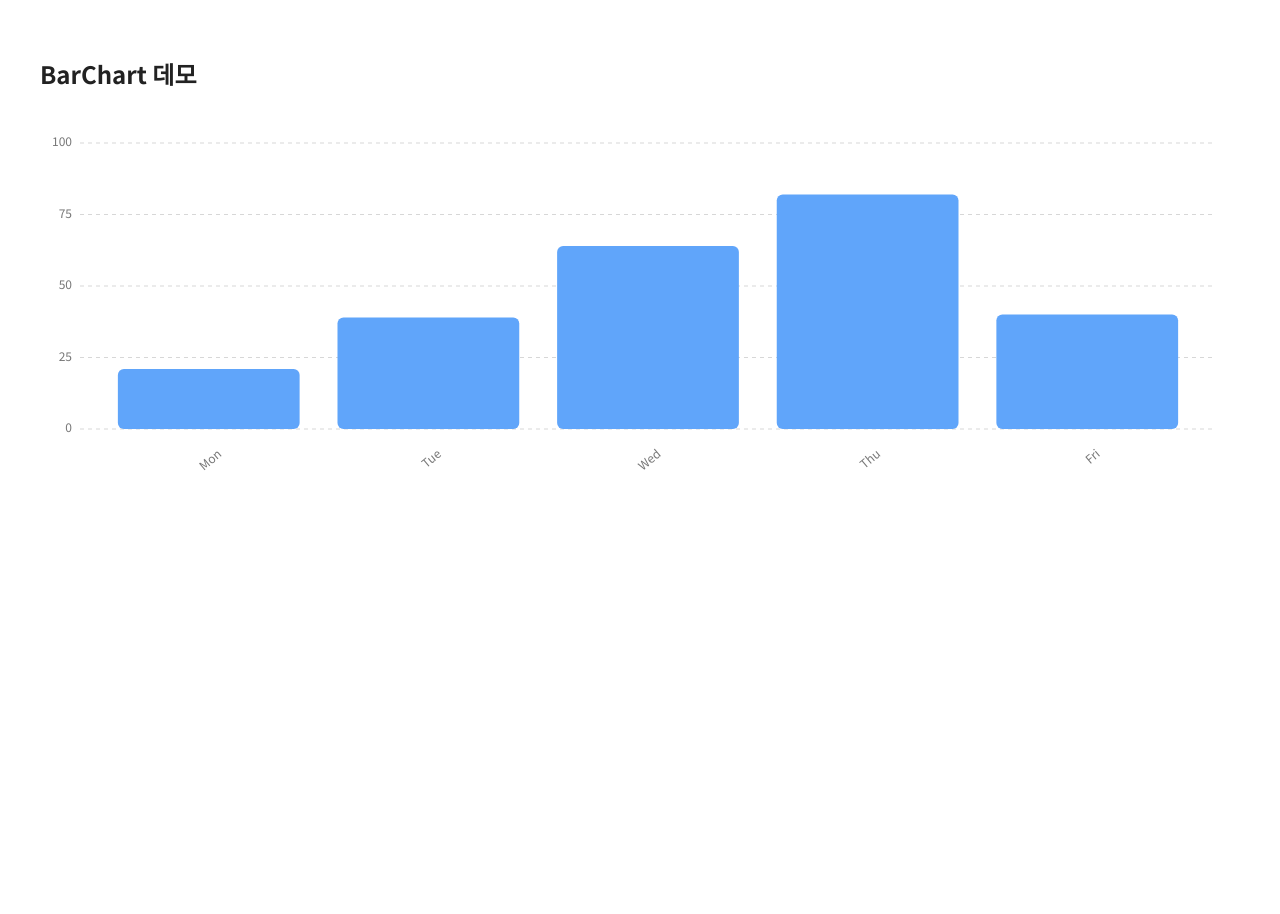
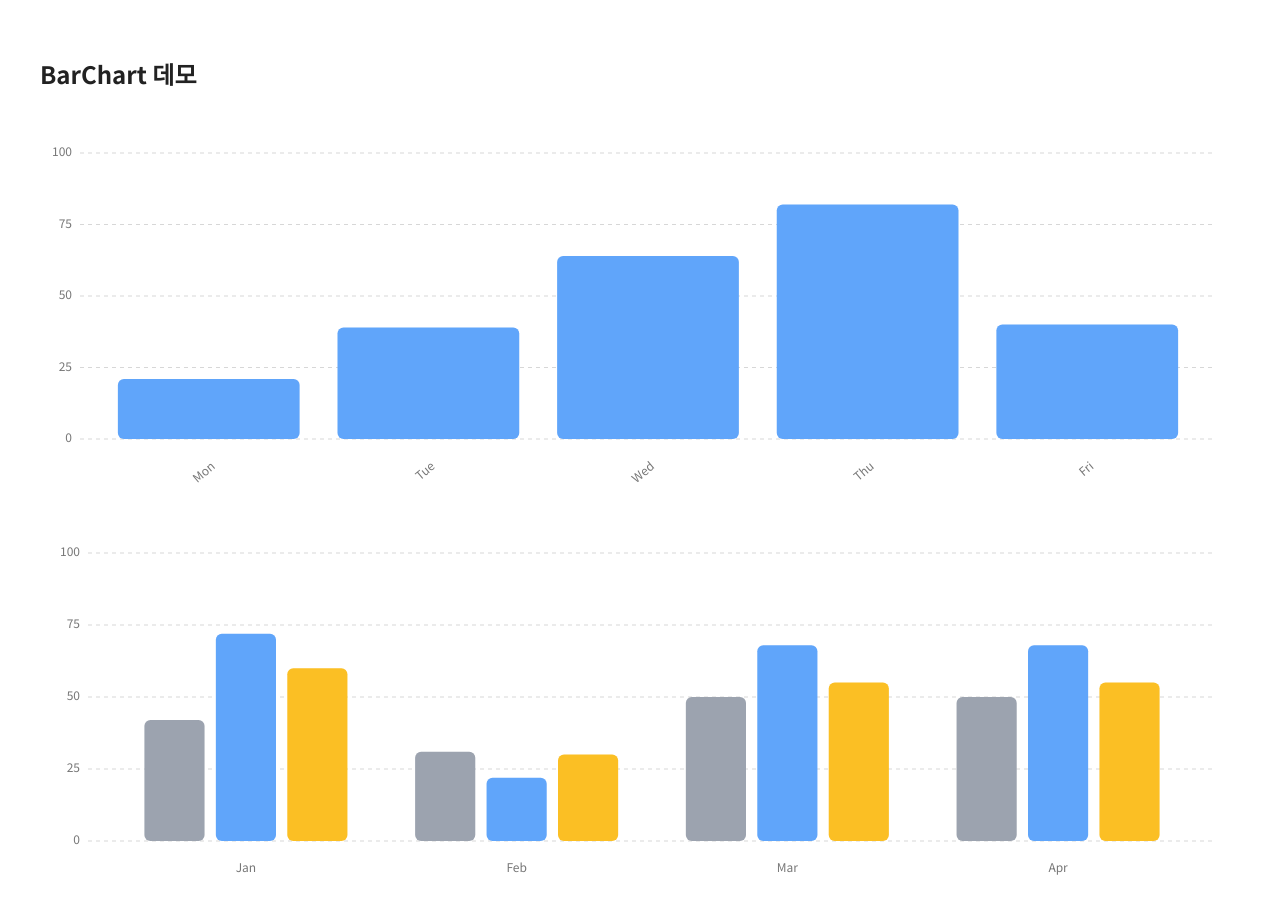
Before and after one commit to K-Sohyun/react-charts, a React (Vite) app: page / in a window 1280 px wide. Shown: the top 914 px of the page. Before the commit the page ends 800 px from the top, so only its background shows below. Built offline with nearby package versions, Linux system fonts and the light colour scheme.

Commit message:
그룹막대차트 생성

```diff
--- a/src/App.tsx
+++ b/src/App.tsx
@@ -1,5 +1,7 @@
 import BarChart from "./charts/BarChart/BarChart";
+import BarGroupChart from "./charts/BarChart/BarGroupChart";
 import type { BarDatum } from "./charts/BarChart/BarChart";
+import type { GroupBarDatum } from "./charts/BarChart/BarGroupChart";
 
 const sample: BarDatum[] = [
   { label: "Mon", value: 21 },
@@ -7,6 +9,13 @@ const sample: BarDatum[] = [
   { label: "Wed", value: 64 },
   { label: "Thu", value: 82 },
   { label: "Fri", value: 40 },
+];
+
+const grouped: GroupBarDatum[] = [
+  { label: "Jan", values: { data1: 42, data2: 72, data3: 60 } },
+  { label: "Feb", values: { data1: 31, data2: 22, data3: 30 } },
+  { label: "Mar", values: { data1: 50, data2: 68, data3: 55 } },
+  { label: "Apr", values: { data1: 50, data2: 68, data3: 55 } },
 ];
 
 export default function App() {
@@ -19,6 +28,16 @@ export default function App() {
         padding={{ bottom: 50 }}
         y={{ min: 0, max: 100, ticks: { step: 25 } }}
       />
+
+      <BarGroupChart
+        data={grouped}
+        seriesOrder={["data1", "data2", "data3"]} // 미지정시 data에서 추론
+        colors={{ data1: "#9ca3af", data2: "#60a5fa", data3: "#fbbf24" }} // 미지정시 기본 팔레트
+        xPadding={0.2}
+        innerPadding={0.2}
+        y={{ min: 0, max: 100, ticks: { step: 25 } }}
+        padding={{ bottom: 48, left: 48 }}
+      />
     </main>
   );
 }
--- a/src/charts/BarChart/BarChart.module.scss
+++ b/src/charts/BarChart/BarChart.module.scss
@@ -1,5 +1,6 @@
 .wrapper {
   position: relative;
+  margin-top: 4rem;
 }
 
 .bar {
@@ -19,14 +20,14 @@
   position: absolute;
   pointer-events: none;
   transform: translate(-50%, -100%);
-  padding: 6px 8px;
+  padding: 0.6rem 0.8rem;
   background: #111827;
   color: #fff;
-  border-radius: 6px;
-  font-size: 12px;
+  border-radius: 0.6rem;
+  font-size: 1.2rem;
   line-height: 1.2;
   white-space: nowrap;
-  box-shadow: 0 6px 18px rgba(0, 0, 0, 0.2);
+  box-shadow: 0 0.6rem 1.8rem rgba(0, 0, 0, 0.2);
   z-index: 10;
 }
 
@@ -36,6 +37,6 @@
   left: 50%;
   top: 100%;
   transform: translateX(-50%);
-  border: 6px solid transparent;
+  border: 0.6rem solid transparent;
   border-top-color: #111827;
 }
--- a/src/charts/BarChart/BarChart.tsx
+++ b/src/charts/BarChart/BarChart.tsx
@@ -3,8 +3,8 @@ import ChartWrapper from "../core/ChartWrapper";
 import { linearScale, bandScale } from "../core/scales";
 import { makeTicks } from "../core/ticks";
 import type { YTicks } from "../core/ticks";
-import AxisY from "./AxisY";
-import AxisX from "./AxisX";
+import AxisY from "../core/AxisY";
+import AxisX from "../core/AxisX";
 import styles from "./BarChart.module.scss";
 
 export type BarDatum = { label: string; value: number };
--- /dev/null
+++ b/src/charts/BarChart/BarGroupChart.tsx
@@ -0,0 +1,207 @@
+import { useEffect, useRef, useState } from "react";
+import ChartWrapper from "../core/ChartWrapper";
+import { linearScale, bandScale } from "../core/scales";
+import { makeTicks, type YTicks } from "../core/ticks";
+import AxisY from "../core/AxisY";
+import AxisX from "../core/AxisX";
+import styles from "./BarChart.module.scss"; // BarChart와 공유
+
+// 데이터 타입
+export type GroupBarDatum = {
+  label: string; // 카테고리명 (예: "1월")
+  values: Record<string, number>; // 시리즈별 값 (예: { plan: 30, actual: 22 })
+};
+
+type BarGroupChartProps = {
+  data: GroupBarDatum[];
+  height?: number;
+  seriesOrder?: string[]; // 시리즈 순서(미지정 시 data에서 추론)
+  colors?: Record<string, string>; // 시리즈별 색 (없으면 기본 팔레트)
+  xPadding?: number; // 바깥쪽(카테고리) padding 0~1
+  innerPadding?: number; // 안쪽(시리즈) padding 0~1
+  y?: {
+    min?: number;
+    max?: number;
+    ticks?: YTicks;
+  };
+  padding?: Partial<{
+    top: number;
+    right: number;
+    bottom: number;
+    left: number;
+  }>;
+};
+
+// 툴팁 타입
+type TooltipState = {
+  show: boolean;
+  left: number;
+  top: number;
+  label: string;
+  series: string;
+  value: number;
+};
+
+export default function BarGroupChart({
+  data,
+  height = 360,
+  seriesOrder,
+  colors,
+  xPadding = 0.2,
+  innerPadding = 0.2,
+  y,
+  padding,
+}: BarGroupChartProps) {
+  const wrapperRef = useRef<HTMLDivElement | null>(null);
+
+  // 애니메이션
+  const [isAnimated, setIsAnimated] = useState(false);
+  useEffect(() => {
+    const id = requestAnimationFrame(() => setIsAnimated(true));
+    return () => cancelAnimationFrame(id);
+  }, []);
+
+  // 툴팁 상태
+  const [tooltip, setTooltip] = useState<TooltipState | null>(null);
+
+  const updateTooltip = (
+    e: React.MouseEvent<SVGRectElement, MouseEvent> | null,
+    payload?: { label: string; series: string; value: number }
+  ) => {
+    if (!e || !payload) {
+      setTooltip(null);
+      return;
+    }
+    const rect = wrapperRef.current?.getBoundingClientRect();
+    if (!rect) return;
+    setTooltip({
+      show: true,
+      left: e.clientX - rect.left,
+      top: e.clientY - rect.top - 8,
+      ...payload,
+    });
+  };
+
+  // 시리즈 키 추론
+  const inferredKeys =
+    seriesOrder ??
+    Array.from(new Set(data.flatMap((d) => Object.keys(d.values))));
+
+  const labels = data.map((d) => d.label);
+
+  // y 범위: 모든 시리즈 값의 최대
+  const allValues = data.flatMap((d) =>
+    inferredKeys.map((k) => d.values[k] ?? 0)
+  );
+  const dataMax = allValues.length ? Math.max(...allValues, 0) : 0;
+
+  const yMin = y?.min ?? 0;
+  const yMaxRaw = y?.max ?? dataMax;
+  const yMax = yMaxRaw === yMin ? yMin + 1 : yMaxRaw;
+
+  const ticks = makeTicks(yMin, yMax, y?.ticks);
+
+  // 기본 색상 팔레트
+  const defaultPalette = [
+    "#60a5fa",
+    "#fbbf24",
+    "#34d399",
+    "#f87171",
+    "#a78bfa",
+    "#f472b6",
+  ];
+  const colorOf = (key: string, idx: number) =>
+    colors?.[key] ?? defaultPalette[idx % defaultPalette.length];
+
+  return (
+    <div ref={wrapperRef} className={styles.wrapper}>
+      <ChartWrapper height={height} padding={padding}>
+        {({ innerWidth, innerHeight }) => {
+          // 1) 바깥쪽 밴드: 카테고리 배치
+          const outer = bandScale(labels, 0, innerWidth, xPadding);
+          // 2) 안쪽 밴드: 각 카테고리 내부의 시리즈 배치
+          const inner = bandScale(
+            inferredKeys,
+            0,
+            outer.bandWidth,
+            innerPadding
+          );
+          const yScale = linearScale(yMin, yMax, innerHeight, 0);
+
+          return (
+            <>
+              {/* Y축 + 그리드 */}
+              <AxisY ticks={ticks} scale={yScale} innerWidth={innerWidth} />
+
+              {/* 그룹 막대 */}
+              {data.map((d, gi) => {
+                const groupX = outer.getX(d.label);
+                return inferredKeys.map((key, si) => {
+                  const x = groupX + inner.getX(key);
+                  const bw = inner.bandWidth;
+                  const val = d.values[key] ?? 0;
+                  const yPos = yScale(val);
+                  const h = innerHeight - yPos;
+                  return (
+                    <rect
+                      key={`${d.label}-${key}`}
+                      x={x}
+                      y={yPos}
+                      width={bw}
+                      height={h}
+                      rx={6}
+                      fill={colorOf(key, si)}
+                      className={`${styles.bar} ${
+                        isAnimated ? styles.barAnimated : ""
+                      }`}
+                      style={{
+                        transitionDelay: `${
+                          (gi * inferredKeys.length + si) * 30
+                        }ms`,
+                      }}
+                      // 툴팁 이벤트
+                      onMouseEnter={(e) =>
+                        updateTooltip(e, {
+                          label: d.label,
+                          series: key,
+                          value: val,
+                        })
+                      }
+                      onMouseMove={(e) =>
+                        updateTooltip(e, {
+                          label: d.label,
+                          series: key,
+                          value: val,
+                        })
+                      }
+                      onMouseLeave={() => updateTooltip(null)}
+                    />
+                  );
+                });
+              })}
+
+              {/* X축 */}
+              <AxisX
+                labels={labels}
+                getX={outer.getX}
+                bandWidth={outer.bandWidth}
+                innerHeight={innerHeight}
+                rotate={false}
+              />
+            </>
+          );
+        }}
+      </ChartWrapper>
+
+      {/* HTML 툴팁 */}
+      {tooltip?.show && (
+        <div
+          className={styles.tooltip}
+          style={{ left: tooltip.left, top: tooltip.top }}
+        >
+          <strong>{tooltip.label}</strong> · {tooltip.series} : {tooltip.value}
+        </div>
+      )}
+    </div>
+  );
+}
--- a/src/charts/BarChart/AxisX.tsx
+++ b/src/charts/core/AxisX.tsx
@@ -26,7 +26,7 @@ export default function AxisX({
             fill="#777"
             textAnchor={rotate ? "end" : "middle"}
             dominantBaseline="hanging"
-            transform={rotate ? `rotate(-40, ${cx}, ${innerHeight + 10})` : ""}
+            transform={rotate ? `rotate(-40, ${cx}, ${innerHeight + 20})` : ""}
           >
             {lab}
           </text>
--- a/src/styles/_variables.scss
+++ b/src/styles/_variables.scss
@@ -9,6 +9,6 @@ $color-black: #fff;
 $color-text: #222;
 $color-border: #ddd;
 
-$radius-lg: 16px;
-$radius-md: 8px;
-$radius-sm: 4px;
+$radius-lg: 1.6rem;
+$radius-md: 0.8rem;
+$radius-sm: 0.4rem;
--- a/src/styles/globals.scss
+++ b/src/styles/globals.scss
@@ -63,7 +63,7 @@ table {
 
 /* 페이지 CSS */
 .page-container {
-  max-width: 1230px;
+  max-width: 123rem;
   margin: 0 auto;
   padding: 6rem 1.5rem;
 }
```
Also changed, not shown: src/charts/core/AxisY.tsx (renamed from src/charts/BarChart/AxisY.tsx).
